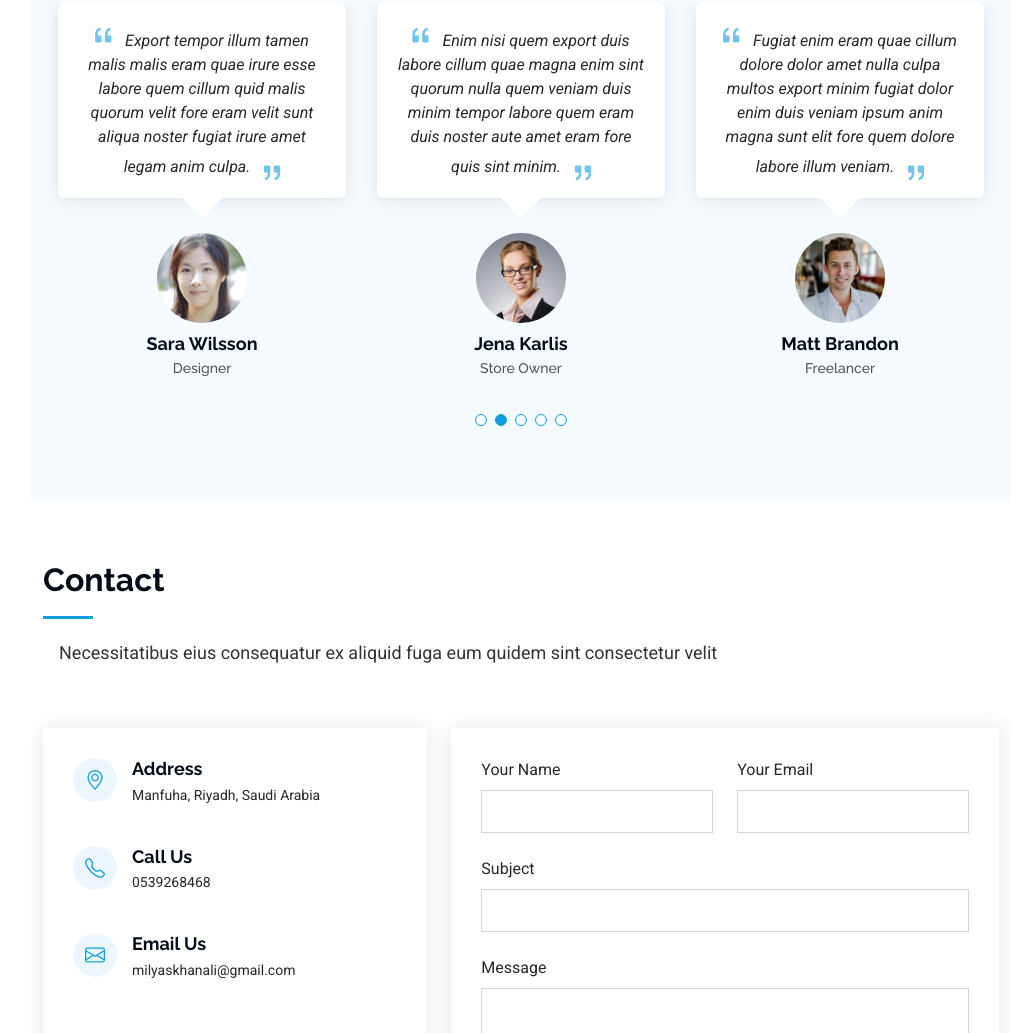
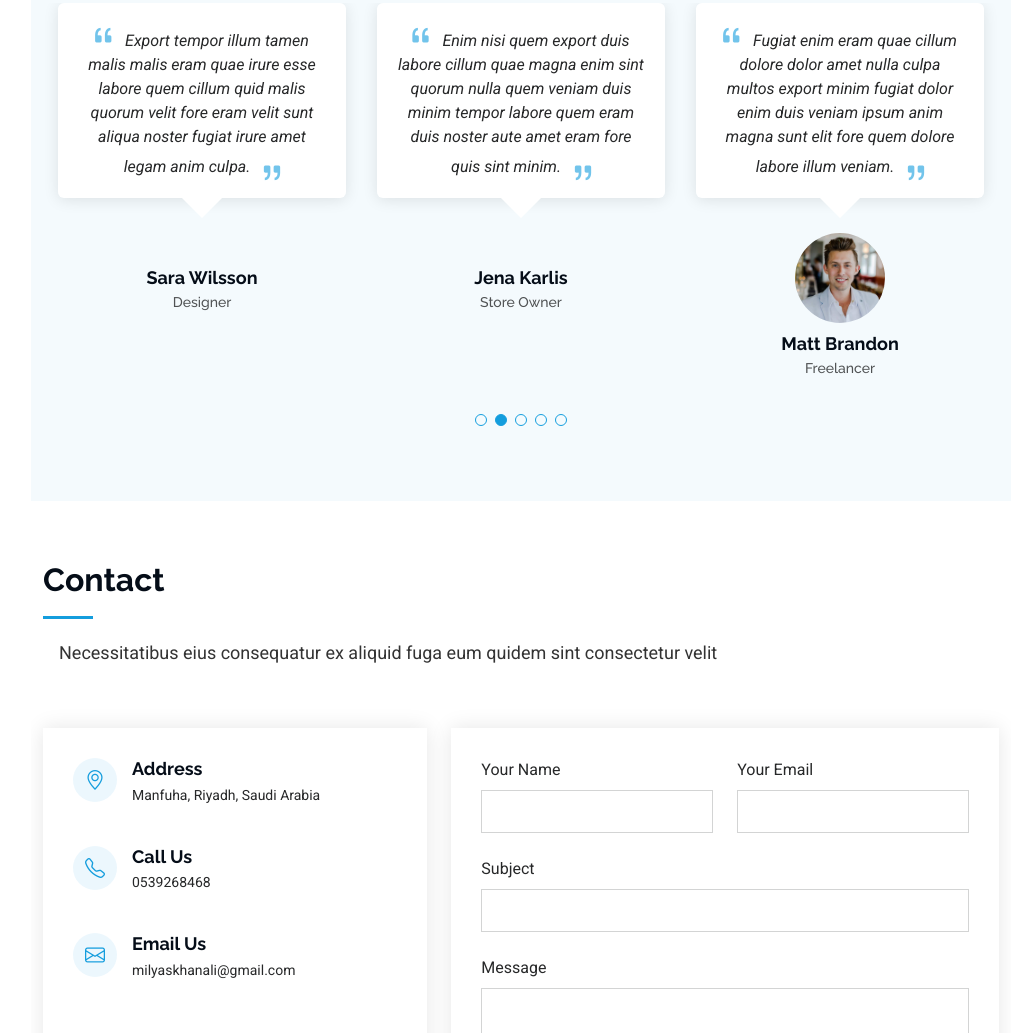
Before and after one commit to mrilyaskhan/ilyasportfolio, a plain HTML site: page index.html in a window 1280 px wide. Shown: the part 6293-7326 px from the top of the page, without its empty margins (269-1280 px from the left). Drawn offline with Linux system fonts and the light colour scheme; grey boxes are pictures that could not be loaded.

Commit message:
Update index.html

```diff
--- a/index.html
+++ b/index.html
@@ -748,7 +748,7 @@
                   <span>Proin iaculis purus consequat sem cure digni ssim donec porttitora entum suscipit rhoncus. Accusantium quam, ultricies eget id, aliquam eget nibh et. Maecen aliquam, risus at semper.</span>
                   <i class="bi bi-quote quote-icon-right"></i>
                 </p>
-                <img src="assets/img/testimonials/.jpg" class="testimonial-img" alt="">
+                <img src="assets/img/testimonials/" class="testimonial-img" alt="">
                 <h3>Saul Goodman</h3>
                 <h4>Ceo &amp; Founder</h4>
               </div>
@@ -761,7 +761,7 @@
                   <span>Export tempor illum tamen malis malis eram quae irure esse labore quem cillum quid malis quorum velit fore eram velit sunt aliqua noster fugiat irure amet legam anim culpa.</span>
                   <i class="bi bi-quote quote-icon-right"></i>
                 </p>
-                <img src="assets/img/testimonials/testimonials-2.jpg" class="testimonial-img" alt="">
+                <img src="assets/img/testimonials/" class="testimonial-img" alt="">
                 <h3>Sara Wilsson</h3>
                 <h4>Designer</h4>
               </div>
@@ -774,7 +774,7 @@
                   <span>Enim nisi quem export duis labore cillum quae magna enim sint quorum nulla quem veniam duis minim tempor labore quem eram duis noster aute amet eram fore quis sint minim.</span>
                   <i class="bi bi-quote quote-icon-right"></i>
                 </p>
-                <img src="assets/img/testimonials/testimonials-3.jpg" class="testimonial-img" alt="">
+                <img src="assets/img/testimonials/" class="testimonial-img" alt="">
                 <h3>Jena Karlis</h3>
                 <h4>Store Owner</h4>
               </div>
```
